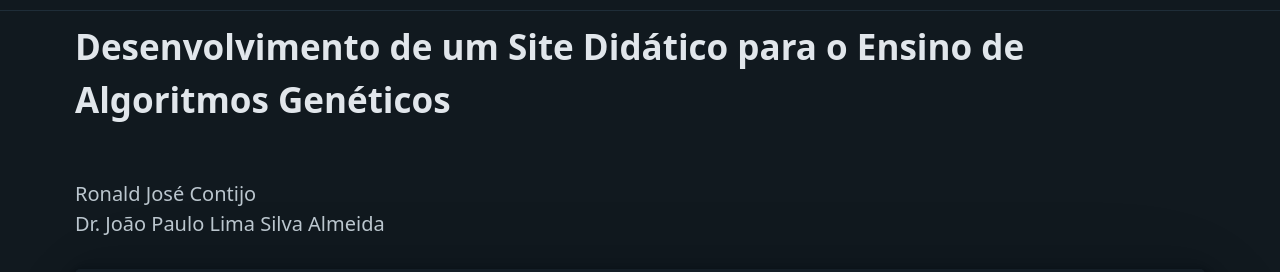
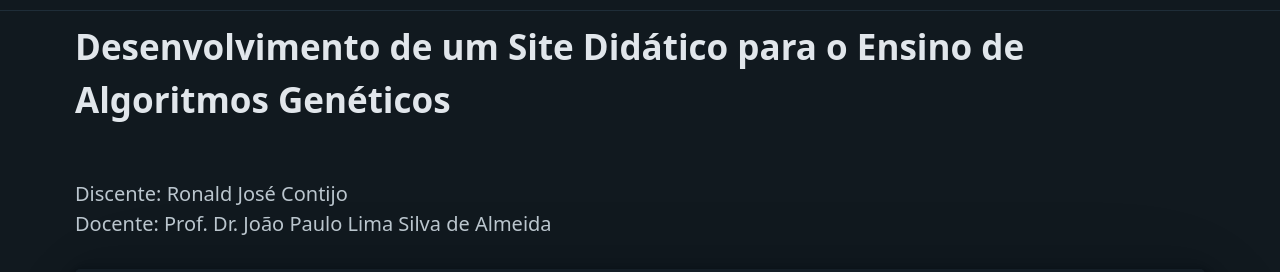
Before and after one commit to RonaldContijo/genetico, a website: page index.html in a window 1280 px wide. Shown: the top 272 px of the page. Drawn offline with nearby package versions, Linux system fonts and the light colour scheme.

Commit message:
Update index.html

```diff
--- a/index.html
+++ b/index.html
@@ -763,8 +763,8 @@
             <h2>Desenvolvimento de um Site Didático para o Ensino de Algoritmos Genéticos
             </h2>
             <p>
-Ronald José Contijo<br>
-Dr. João Paulo Lima Silva Almeida
+Discente: Ronald José Contijo<br>
+Docente: Prof. Dr. João Paulo Lima Silva de Almeida
 
             </p>
             <span class="cardCarrinho">
```
